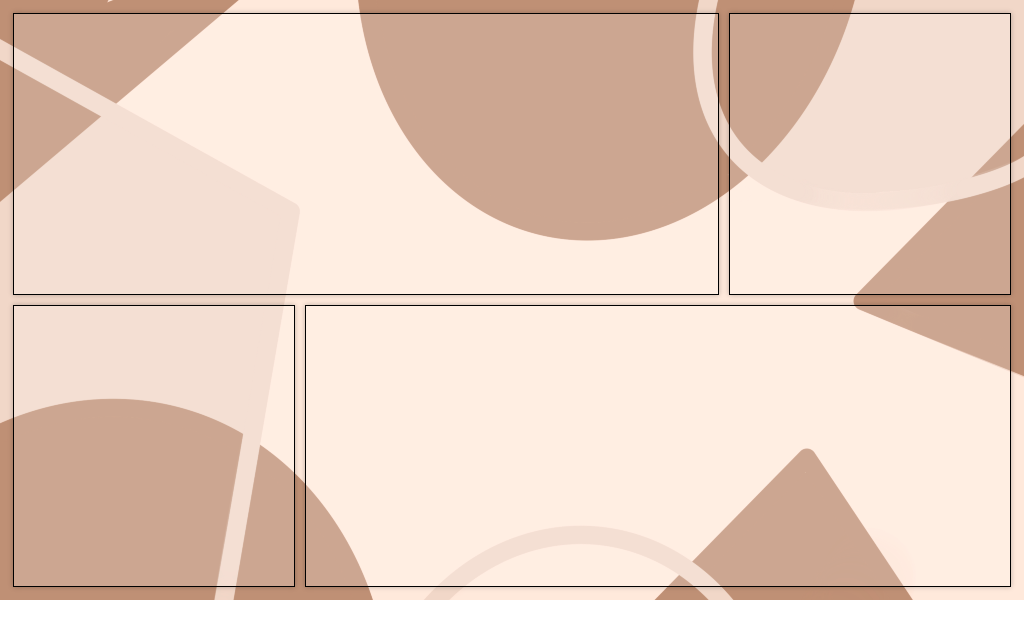
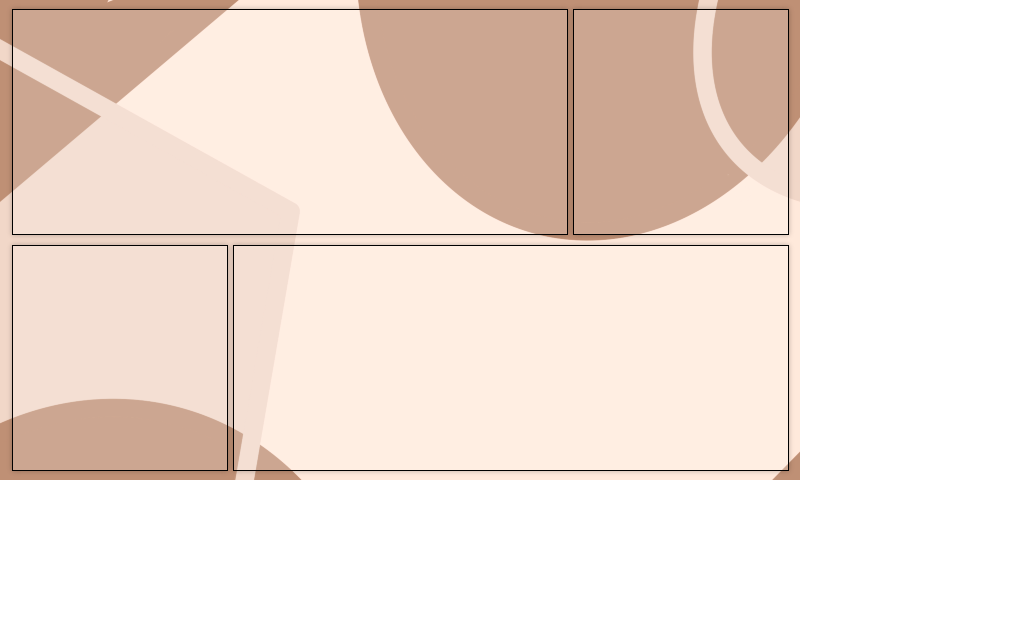
Before and after one commit to Kieran260/electron-pi-clock, an Electron app: page index.html in a window 800 px wide. Shown: the whole page, 1024 px wide, since content can reach past the window. Drawn offline with nearby package versions, Linux system fonts and the light colour scheme.

Commit message:
Resized widgets

```diff
--- a/css/habit-tracker.css
+++ b/css/habit-tracker.css
@@ -1,17 +1,17 @@
 body,html {
     margin: 0;
     padding: 0;
-    font-size: 16px;
+    font-size: 14px;
     font-family: "articulat-cf", sans-serif;
 }
 
 .habit-widget {
     display:flex;
     flex-direction: column;
-    width: 684px;
-    height: 280px;
-    padding: 10px;
-  }
+    width: 100%;
+    height: 224px;
+    margin: 10px;
+}
 
 
 
--- a/css/main.css
+++ b/css/main.css
@@ -16,34 +16,38 @@ body,html {
     justify-content: center;
     align-items: center;
     flex-direction: column;
-    width: 1024px;
-    height: 600px;
+    width: 800px;
+    height: 480px;
     background-image: url("../assets/background-images/neutral-theme.png");
 }
 
 .container-1 {
     display:flex;
     flex-direction: column;
-    width: 704px;
-    height: 280px;
-    margin-right: 10px;
+    width: 554px;
+    height: 224px;
+    margin-right: 5px;
 }
 
 
 .container-2 {
-    width: 280px;
-    height: 280px;
+    width: 214px;
+    height: 224px;
 }
 
 .container-3 {
-    width: 280px;
-    height: 280px;
-    margin-right: 10px;
+    display:flex;
+    width: 214px;
+    height: 224px;
+    margin-right: 5px;
+    justify-content: center;
+    align-items: center;
 }
 
 .container-4 {
-    width: 704px;
-    height: 280px;
+    display: flex;
+    width: 554px;
+    height: 224px;
 
 }
 
@@ -58,7 +62,6 @@ body,html {
 .bottom-containers {
     display: flex;
     margin-top: 5px;
-
 }
 
 .container {
--- a/css/sq-calendar-widget.css
+++ b/css/sq-calendar-widget.css
@@ -25,7 +25,8 @@ body,html {
 #calendar-table {
 	border-collapse: collapse;
 	border-spacing: 0;
-    transform:scale(0.75);
+    transform:scale(0.85);
+    margin-top: 10px;
 }
 
 .calendar td {
--- a/css/sq-maps-widget.css
+++ b/css/sq-maps-widget.css
@@ -1,18 +1,18 @@
 body,html {
     margin: 0;
     padding: 0;
-    font-size: 16px;
+    font-size: 14px;
     font-family: "articulat-cf", sans-serif;
 }
 
 .map-widget {
     display:flex;
-    width: 280px;
-    height: 240px;
+    width: 100%;
+    height: 90%;
     flex-direction: column;
     justify-content: space-around;
     align-items: center;
-    padding: 20px 0;
+    margin-top: 10px;
 }
 
 
```
Also changed, not shown: css/digital-clock.css (+7 -12 lines), widgets/rec/digital-clock.html (+1 -2 lines), widgets/sq/calendar-widget.html (+1 -1 lines).
